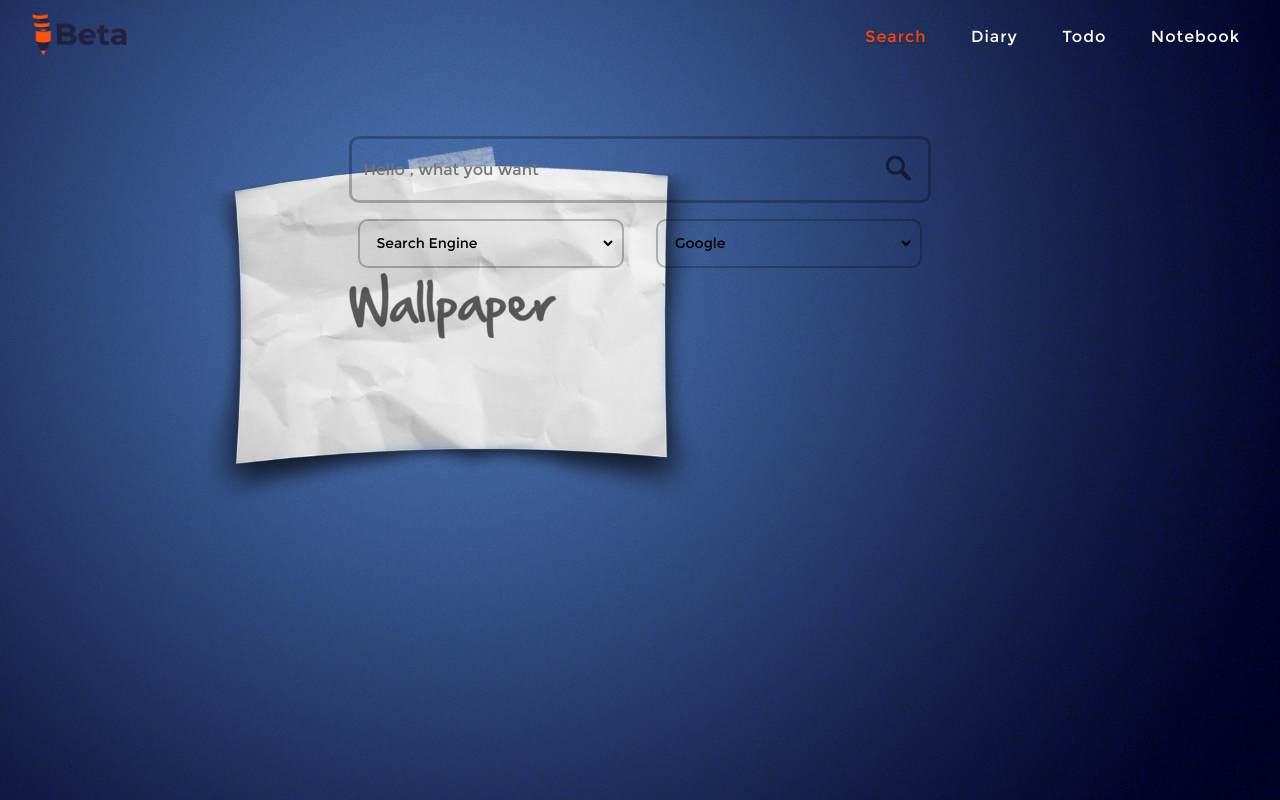
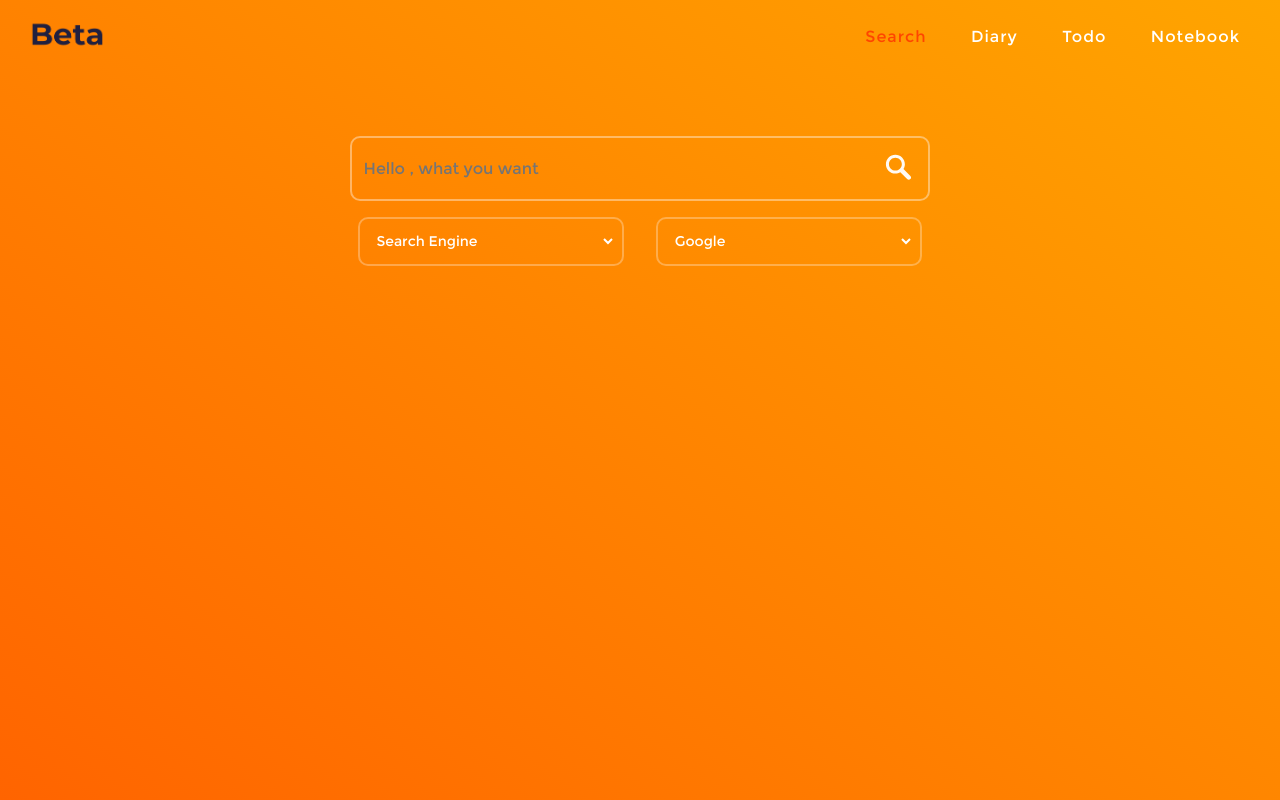
Before and after one commit to beta-surya/Beta, a Flask app: page / in a window 1280 px wide. Run offline with Flask 3, Linux system fonts and the light colour scheme.

Commit message:
updated js and css.

```diff
--- a/app.py
+++ b/app.py
@@ -6,6 +6,9 @@ app = Flask(__name__,
             static_folder='static')
 
 @app.route("/")
+@app.route("/Search")
+@app.route("/Todo")
+@app.route("/Notebook")
 def home():
     return render_template("home.html")
 
--- a/modules/todo.py
+++ b/modules/todo.py
@@ -1,4 +1,5 @@
 import json
+import os
 
 def get_data():
     try:
@@ -7,12 +8,14 @@ def get_data():
         return data
     except FileNotFoundError as f:
         print(f)
+        os.makedirs("data", exist_ok=True)
         with open("data/todo.json","w") as file:
             json.dump([], file, indent=4)
         return "createdNewFile"
     except Exception as e:
         print(e)
         return "error"
+get_data()
 
 def add_data(newdata):
     with open("data/todo.json",'r') as file:
--- a/static/css/home.css
+++ b/static/css/home.css
@@ -13,10 +13,13 @@
     margin: 0;
     padding: 0;
 }
-
 #root {
     font-family: "montserrat";
-    background-image: url(../img/wallpaper-txt.jpg);
+    background: linear-gradient(215deg,
+        orange ,
+        rgba(255,100,0,1)
+        /* rgb(187, 81, 11)  */
+    );
     background-repeat: no-repeat;
     background-size: cover;
     background-position: center;
@@ -24,14 +27,6 @@
     min-height: 100vh;
     display: flex;
     flex-direction: column;
-}
-
-#head {
-    height: 4.5rem;
-}
-
-#root-content {
-    flex: 1;
 }
 
 /* logo */
@@ -71,16 +66,12 @@
 }
 
 #header #menu ul li:hover {
-    color: #ff4500;
+    color: #21203F;
     cursor: pointer;
 }
 
 #selected-menu {
     color: #ff4500 !important;
-    text-decoration: underline;
-    text-decoration-style: dotted;
-    text-decoration-color: #21203F;
-    text-decoration-thickness: 1.25px;
 }
 
 #min-selected-menu {
@@ -114,7 +105,8 @@
 }
 
 #min-menu.min-menu-active {
-    background-color: #ff4500;
+    /* background-color: #ff4500; */
+    background: linear-gradient(180deg , #ff4500 , rgba(255,143,0,1),transparent);
     color: #21203F;
     height: 14rem;
     visibility: visible;
@@ -173,8 +165,8 @@
 #search-content #searchquery {
     display: flex;
     width: 90%;
-    /* border: 2px solid #00000036; */
-    border: 3px solid #01010f42;
+    border: 2px solid rgba(255, 255, 255, 0.395);
+    /* border: 3px solid #01010f42; */
     border-radius: 10px;
     margin: auto;
 }
@@ -199,7 +191,8 @@
 }
 
 #magnify-glass {
-    fill: #00000082;
+    /* fill: #00000082; */
+    fill: rgba(255, 255, 255, 0.956);
 }
 
 /*searchselect - select where to search */
@@ -216,7 +209,8 @@
     /* margin: auto; */
     width: 40%;
     padding-right: 1%;
-    border: 2px solid #00000040;
+    /* border: 2px solid #00000040; */
+    border: 2px solid rgba(255, 255, 255, 0.295);
     border-radius: 10px;
     outline: none;
     background-color: transparent;
@@ -233,9 +227,11 @@
     font-family: "montserrat";
     cursor: pointer;
     font-size: 14px;
+    color: white;
+}
+#searchselect option{
     color: black;
 }
-
 /*
 making search menu active and deacitive
 */
--- a/templates/home.html
+++ b/templates/home.html
@@ -25,7 +25,8 @@
 			</div>
 			<div id="header">
 				<div id="beta_logo">
-					<img src="{{ url_for('static', filename='img/Beta_Logo_300x300_trim.png')}}" alt="Beta" />
+					<!-- <img src="{{ url_for('static', filename='img/Beta_Logo_300x300_trim.png')}}" alt="Beta" /> -->
+					<img src="{{ url_for('static', filename='img/Beta_Logo_300x300_text_trim.png')}}" alt="Beta" />
 				</div>
 				<div id="menu">
 					<img src="{{ url_for('static', filename='/img/menu-horizontal.svg') }}" alt="Menu" class="min-on"
```
Also changed, not shown: static/js/switchMenu.js (+44 -8 lines), static/img/Beta_Logo_300x300_text_trim.png (added), static/img/plane-wallpaper.jpg (added).
